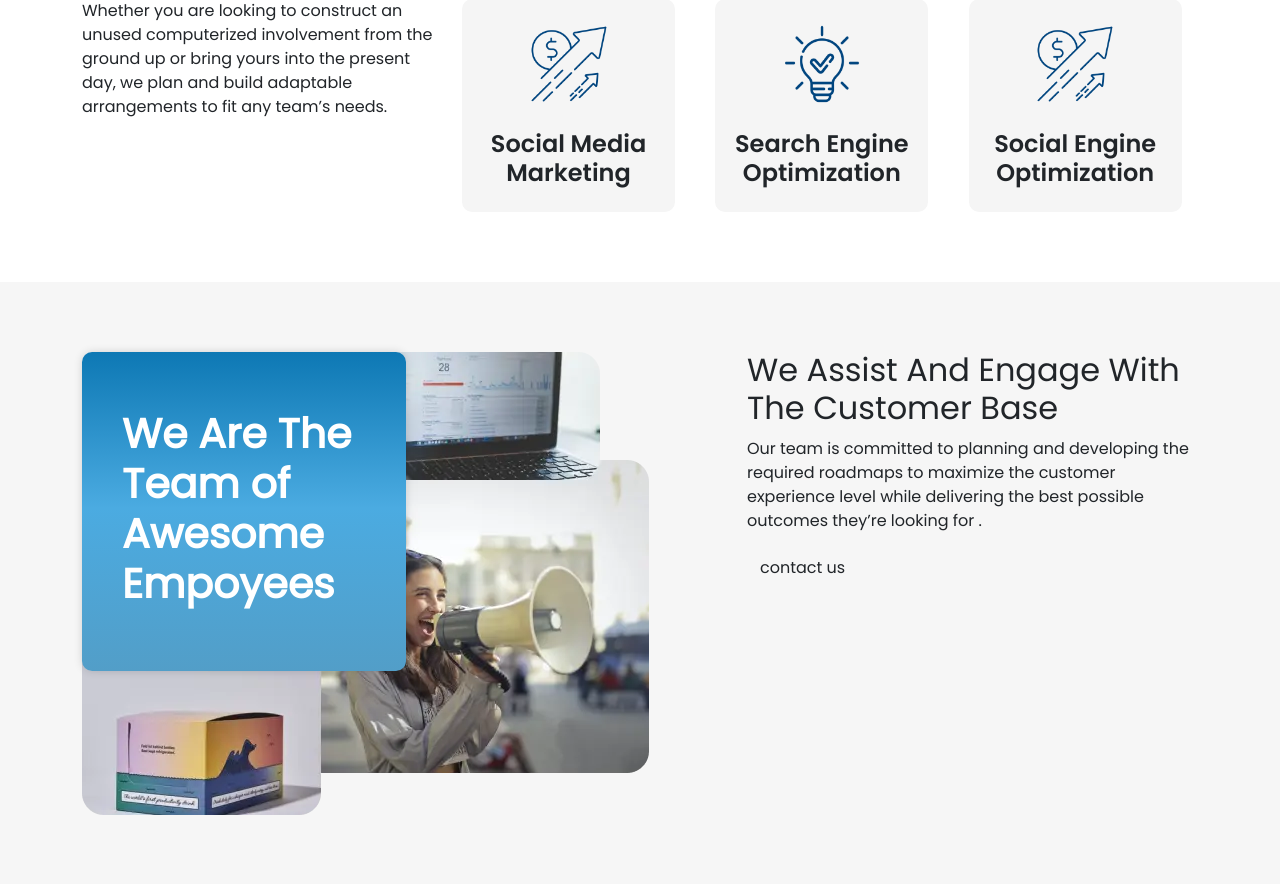
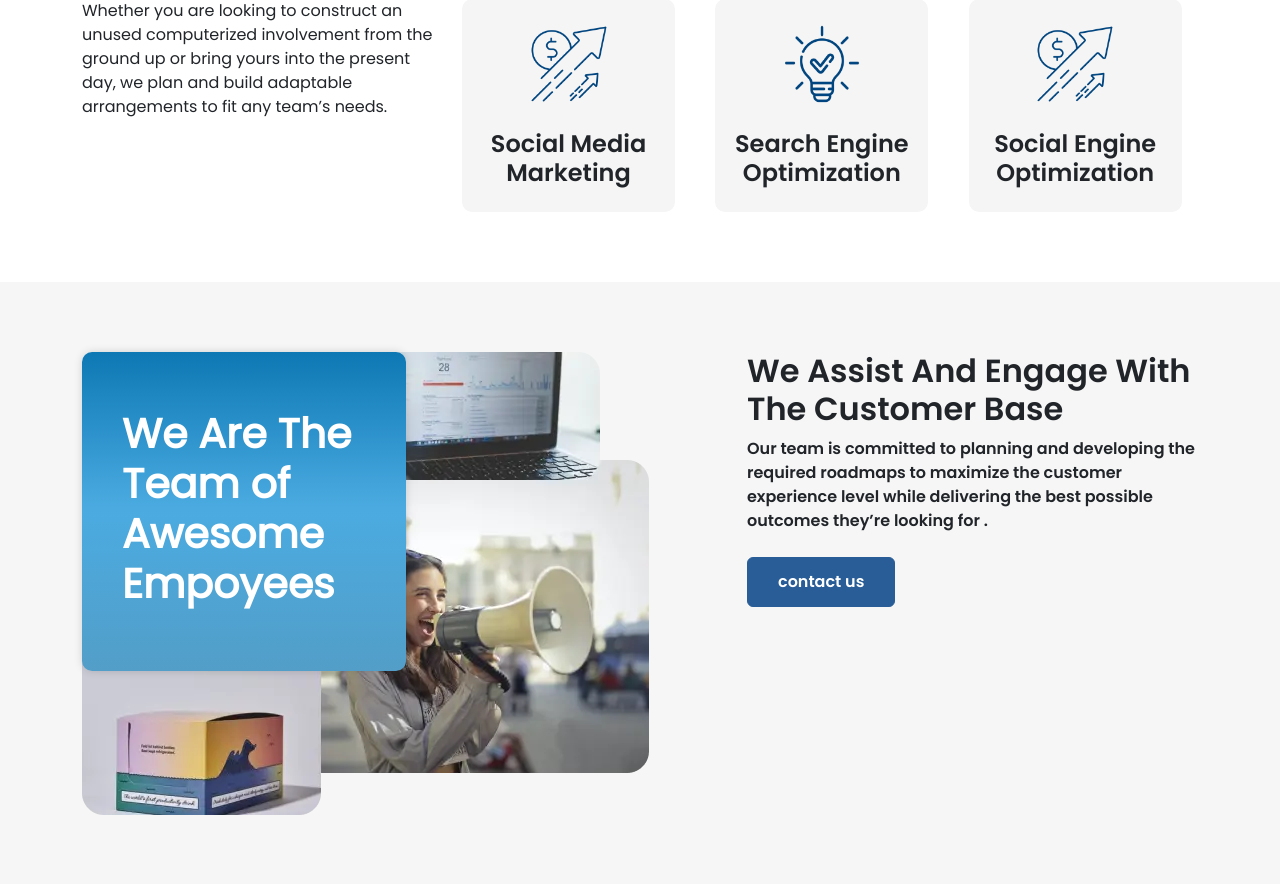
Before and after one commit to iemvish/training-test-template-, a PHP site: page /about-us.php in a window 1280 px wide. Shown: the part 638-1522 px from the top of the page. Run offline with PHP 8.4, Linux system fonts and the light colour scheme.

Commit message:
make about us btn

```diff
--- a/about-us.php
+++ b/about-us.php
@@ -114,7 +114,7 @@
         <div class="customer-base-details">
           <h2>We Assist And Engage With The Customer Base</h2>
           <p>Our team is committed to planning and developing the required roadmaps to maximize the customer experience level while delivering the best possible outcomes they’re looking for .</p>
-          <div class="second-block-button">
+          <div class="second-block-button mt-4">
             <a href="contact-us.php" class="btn secondary-solid-btn me-3">contact us</a>
           </div>
         </div>
--- a/assets/css/style.css
+++ b/assets/css/style.css
@@ -290,3 +290,14 @@
     left: 40px;
     position: relative;
 }
+
+.second-block .customer-base-details{
+font-family: var(--heading-primary-font-family);}
+
+.second-block .customer-base-details .second-block-button .secondary-solid-btn
+{
+    padding: 12px 30px;
+    color: var(--primary-color) !important;
+    background: var(--primary-background-color) !important;
+    border: 1px solid var(--primary-background-color) !important;
+}
```
